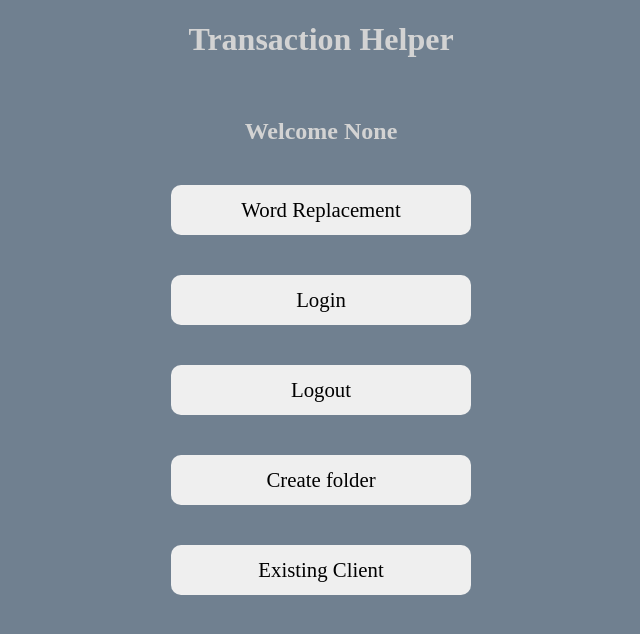
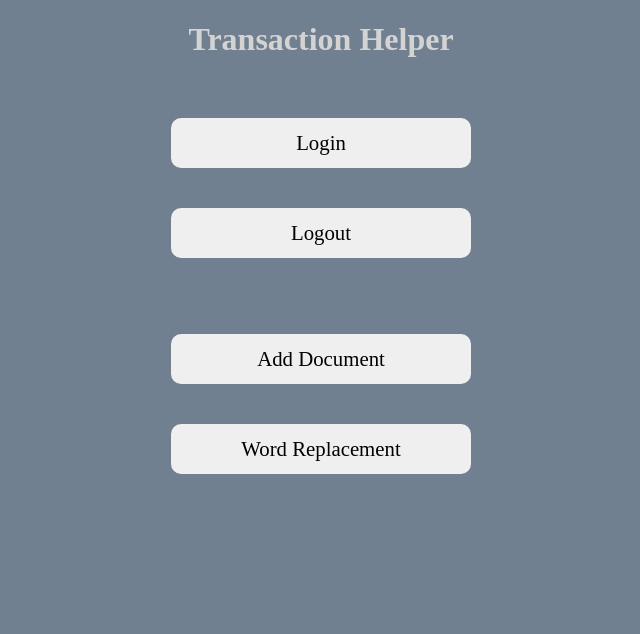
Before and after one commit to UndeadTokenArt/TransactionHelper, a Flask app: page / in a window 1280 px wide. Shown: the top 634 px of the page, without its empty margins (319-959 px from the left). Run offline with Flask 2, Linux system fonts and the light colour scheme.

Commit message:
removing google drive and docs feature

```diff
--- a/app.py
+++ b/app.py
@@ -1,11 +1,9 @@
-from flask import Flask, redirect, url_for, session, render_template
+from flask import Flask, redirect, url_for, session, render_template, request
 from authlib.integrations.flask_client import OAuth
-from google.oauth2.credentials import Credentials
-import google.auth
-from googleapiclient.discovery import build
-from googleapiclient.errors import HttpError
 import os
 from dotenv import load_dotenv
+from main import word_replacer, get_docs_list, aquire_placeholders, write_paired_list, check_for_match
+import markdown
 
 load_dotenv()  # take environment variables from .env.
 
@@ -25,41 +23,32 @@
     api_base_url='https://www.googleapis.com/oauth2/v1/',
     userinfo_endpoint='https://openidconnect.googleapis.com/v1/userinfo',
     client_kwargs={
-        'scope': 'https://www.googleapis.com/auth/drive',
-        'token_endpoint_auth_method': 'client_secret_post',
+        'scope': 'profile'
     },
 )
 
 @app.route("/")
-def hello_world():
-    email = session.get('profile')
+def index():
+    gprofile = session.get('profile')
+    email = gprofile
     return render_template("index.html", email = email)
 
 @app.route('/login')
 def login():
     redirect_uri = url_for('authorize', _external=True)
-    return google.authorize_redirect(redirect_uri, access_type='offline')
+    return oauth.google.authorize_redirect(redirect_uri)
 
 @app.route('/authorize')
 def authorize():
-    token = google.authorize_access_token(access_type='offline')
-    session['google_token'] = token
-
-    # Retrieve the refresh token from the token response
-    refresh_token = token.get('refresh_token')
-
-    # Use the refresh token to create a Credentials object
-    credentials = Credentials.from_authorized_user_info(
-        session['google_token'],
-        refresh_token=refresh_token,
-        client_id=os.getenv("GOOGLE_CLIENT_ID"),
-        client_secret=os.getenv("GOOGLE_CLIENT_SECRET"),
-        token_uri='https://oauth2.googleapis.com/token'
-    )
-
-    resp = google.get('userinfo')
-    session['profile'] = resp.json()
-    return session['google_token']          # redirect(url_for('create_folder'))
+    token = oauth.google.authorize_access_token()
+    session['google_token'] = {
+        'access_token': token['access_token'],
+        'scope' : token['scope'],
+        'client_id' : os.getenv("GOOGLE_CLIENT_ID"),
+        'client_secret' : os.getenv("GOOGLE_CLIENT_SECRET"),
+        'refresh_token' : None
+    }
+    return redirect('/')
 
 @app.route('/logout')
 def logout():
@@ -67,38 +56,106 @@
         session.pop(key)
     return redirect('/')
 
+@app.route("/WR_step1", methods=['GET', 'POST'])
+def returned_template():
+    doc_list = get_docs_list()
+    return render_template("WR_step1.html", doc_list=doc_list)
 
 
-@app.route('/create_folder')
-def create_folder():
-    if 'google_token' not in session:
-        return redirect(url_for('login'))
+@app.route("/WR_step2", methods=['GET','POST'])
+def wr_step2():
+    passable = request.form["path"]
+    path = f'documents/{request.form["path"]}'
+    filename, ext = os.path.splitext(path)
+    placeholders = aquire_placeholders(path)
+    dict_path = filename + '_Data' + ext
+    if os.path.isfile(dict_path):
+        placeholders = check_for_match(placeholders, dict_path)
+    return render_template("WR_step2.html", placeholders=placeholders, passable=passable)
 
-    # Load the user's credentials from the session
-    credentials = Credentials.from_authorized_user_info(session['google_token'])
+@app.route("/result", methods=['GET', 'POST'])
+def result():
+    path = f'documents/{request.form["path"]}'
+    replacements = request.form.to_dict()
+    write_paired_list(path, replacements)
+    new_filename = word_replacer(replacements, path)
+    with open(new_filename, "r") as f:
+        display = markdown.markdown(f.read())
 
-    try:
-        # Use the Google Drive API to create a folder in the user's account
-        service = build('drive', 'v3', credentials=credentials)
-        folder_metadata = {'name': 'My Folder', 'mimeType': 'application/vnd.google-apps.folder'}
-        folder = service.files().create(body=folder_metadata, fields='id').execute()
-
-        return f'Folder created with ID: {folder.get("id")}'
-
-    except HttpError as error:
-        return f'An error occurred: {error}'
+        #return display
+        return render_template("result.html", display=display)
 
 
-    return 'Folder created!'
+@app.route('/add_doc', methods=['GET', 'POST'])
+def add_doc():
+        return render_template('add_doc.html')
 
 
+@app.route('/upload_f', methods=['GET', 'POST'])
+def add_file():
+    if request.method == 'POST':
+        # Get the uploaded file from the form
+        file = request.files['upload_file']
 
+        # Check if file is empty or not valid
+        if file.filename == '':
+            return render_template('add_doc.html', error='No file selected')
+        if not allowed_file(file.filename):
+            return render_template('add_doc.html', error='Invalid file type')
+
+        # Save the file to the documents directory
+        file.save(os.path.join('documents', file.filename))
+
+        # Redirect to the homepage or a success page
+        return redirect('/')
+    else:
+        # If request method is GET, render the form page
+        return render_template('add_doc.html')
+
+@app.route('/upload_t', methods=['GET', 'POST'])
+def add_text():
+    if request.method == 'POST':
+        # Get the text from the form
+        text = request.form['upload_ta']
+        file_name = request.form['file_name']
+
+        # Check if the text is not empty or invalid
+        if not text:
+            error = 'Please enter some text'
+            return render_template('add_doc.html', error=error)
+
+        # Save the text to a file
+        with open(f'documents/{file_name}.txt', 'w') as f:
+            f.write(text)
+
+        # Redirect to the homepage or a success page
+        return redirect('/')
+    else:
+        # If request method is GET, render the form page
+        return render_template('add_doc.html')
+
+# Function to check if file type is allowed
+def allowed_file(filename):
+    ALLOWED_EXTENSIONS = {'txt'}
+    return '.' in filename and \
+           filename.rsplit('.', 1)[1].lower() in ALLOWED_EXTENSIONS
+
+
+'''@app.route('/create_folder')
+def create_folder():
+    credentials = Credentials.from_authorized_user_info(session['google_token'])
+    service = build('drive', 'v3', credentials=credentials)
+    file_metadata = {
+        'name': 'My Folder',
+        'mimeType': 'application/vnd.google-apps.folder'
+    }
+    folder = service.files().create(body=file_metadata, fields='id').execute()
+    return f'Folder created with ID: {folder.get("id")}'''
 '''
 from flask import Flask, render_template, request, flash, url_for, redirect, session
 from main import word_replacer, get_docs_list, aquire_placeholders, write_paired_list, check_for_match
 from authlib.integrations.flask_client import OAuth
-import markdown
-import os
+
 from dotenv import load_dotenv
 from google.oauth2 import service_account
 from googleapiclient.discovery import build
@@ -214,34 +271,9 @@
 
 
 
-@app.route("/result", methods=['GET', 'POST'])
-def result():
-    path = f'documents/{request.form["path"]}'
-    replacements = request.form.to_dict()
-    write_paired_list(path, replacements)
-    new_filename = word_replacer(replacements, path)
-    with open(new_filename, "r") as f:
-        display = markdown.markdown(f.read())
-
-        #return display
-        return render_template("result.html", display=display)
-
-@app.route("/WR_step1", methods=['GET', 'POST'])
-def returned_template():
-    doc_list = get_docs_list()
-    return render_template("WR_step1.html", doc_list=doc_list)
 
 
-@app.route("/WR_step2", methods=['GET','POST'])
-def wr_step2():
-    passable = request.form["path"]
-    path = f'documents/{request.form["path"]}'
-    filename, ext = os.path.splitext(path)
-    placeholders = aquire_placeholders(path)
-    dict_path = filename + '_Data' + ext
-    if os.path.isfile(dict_path):
-        placeholders = check_for_match(placeholders, dict_path)
-    return render_template("WR_step2.html", placeholders=placeholders, passable=passable)
+
 
 
 @app.route('/existing_client', methods=['GET'])
--- a/templates/index.html
+++ b/templates/index.html
@@ -8,22 +8,19 @@
 <body>
     <h1>Transaction Helper</h1>
     <br>
-    <form action="WR_step1" method="POST">
-        <h2> Welcome {{ email }} </h2>
-        <input type="submit" value="Word Replacement">
-    </form>
+
     <form action="login" method="GET">
         <input type="submit" value="Login">
     </form>
     <form action="logout" method="GET">
         <input type="submit" value="Logout">
     </form>
-    <form action="create_folder" method="GET">
-        <input type="submit" value="Create folder">
+    <br><br>
+    <form action="add_doc" method="GET">
+        <input type="submit" value="Add Document">
     </form>
-    <form action="existing_client" method="GET">
-        <!-- This button should be turned into a list of all the previous clients sorted from newest to oldest but for now its a good reminder for me -->
-        <input type="submit" value="Existing Client">
+    <form action="WR_step1" method="GET">
+        <input type="submit" value="Word Replacement">
     </form>
 </body>
 </html>
```
Also changed, not shown: documents/template_Data.md (deleted, +0 -1 lines), documents/template_modified.md (deleted, +0 -16 lines), templates/add_doc.html (added, +32 -0 lines).
